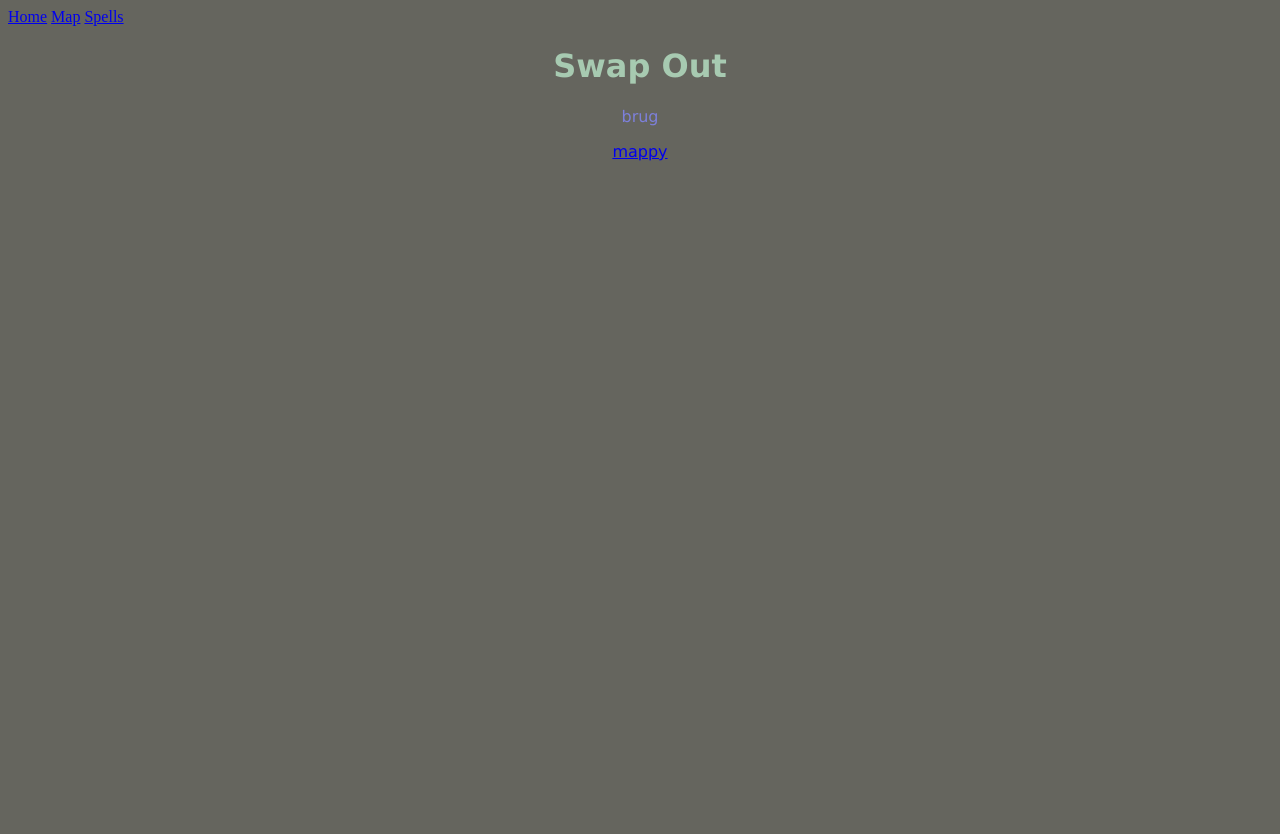
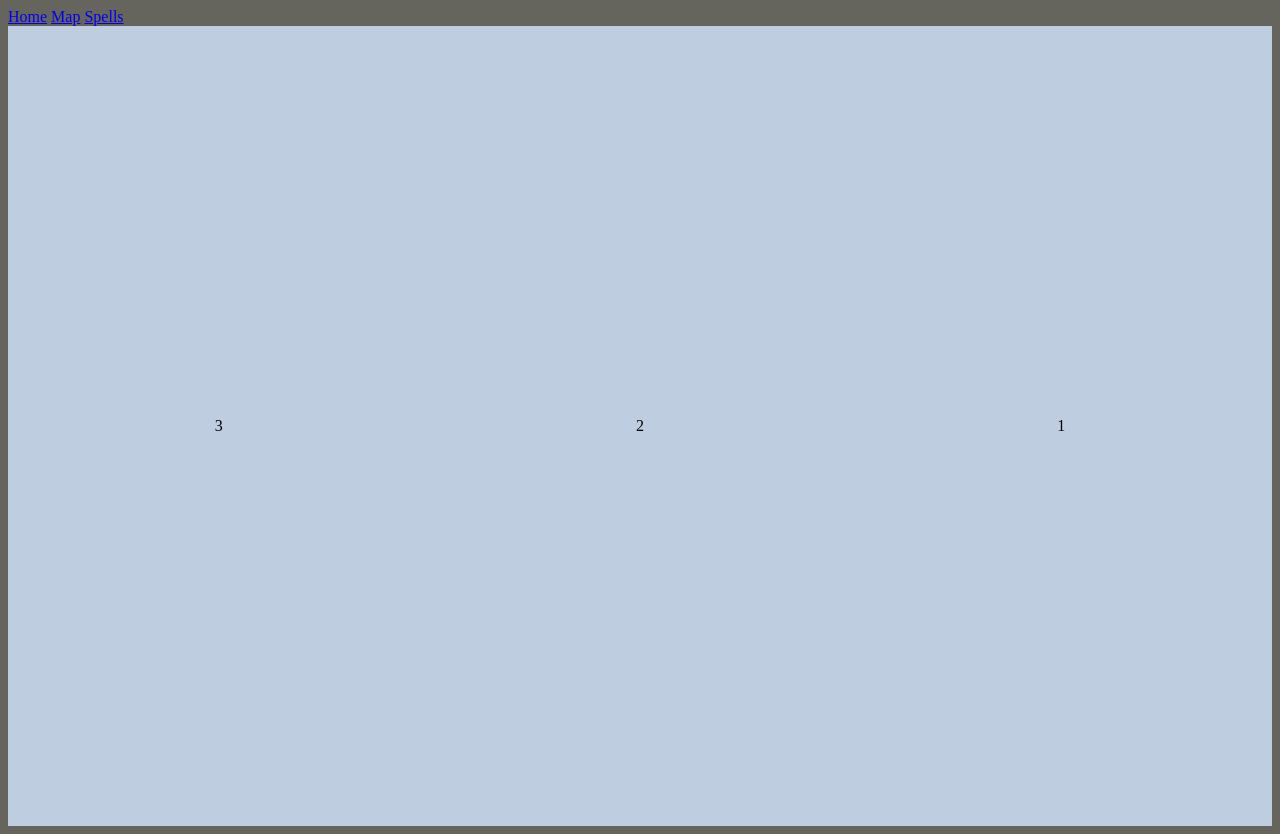
Before and after one commit to RoanLaas/swapout, a SvelteKit app in the folder swap-out/: page / in a window 1280 px wide. Before the commit the page ends 800 px from the top, so only its background shows below. Built offline with nearby package versions, Linux system fonts and the light colour scheme.

Commit message:
added 3 box nav page

```diff
--- a/swap-out/src/routes/+page.svelte
+++ b/swap-out/src/routes/+page.svelte
@@ -1,3 +1,24 @@
-<h1>Swap Out</h1>
-<p>brug</p>
-<p> <a href = "/map">mappy </a></p>
+<div class="flex-container">
+	<div class="part">3</div>
+	<div class="part">2</div>
+	<div class="part">1</div>
+</div>
+
+<style>
+	.flex-container {
+		display: flex;
+		height: 100vh;
+		width: 100%;
+	}
+	.part {
+		background-color: #bfcde0;
+		flex: 1;
+		height: 100%;
+		display: flex;
+		justify-content: center;
+		align-items: center;
+	}
+	.part:hover {
+		background-color: #fefcfd;
+	}
+</style>
--- a/swap-out/src/routes/map/+page.svelte
+++ b/swap-out/src/routes/map/+page.svelte
@@ -1 +1 @@
-<h1>Kill me </h1>
+<h1>Kill me</h1>
```
Also changed, not shown: swap-out/src/routes/+layout.svelte (line endings or trailing spaces).
